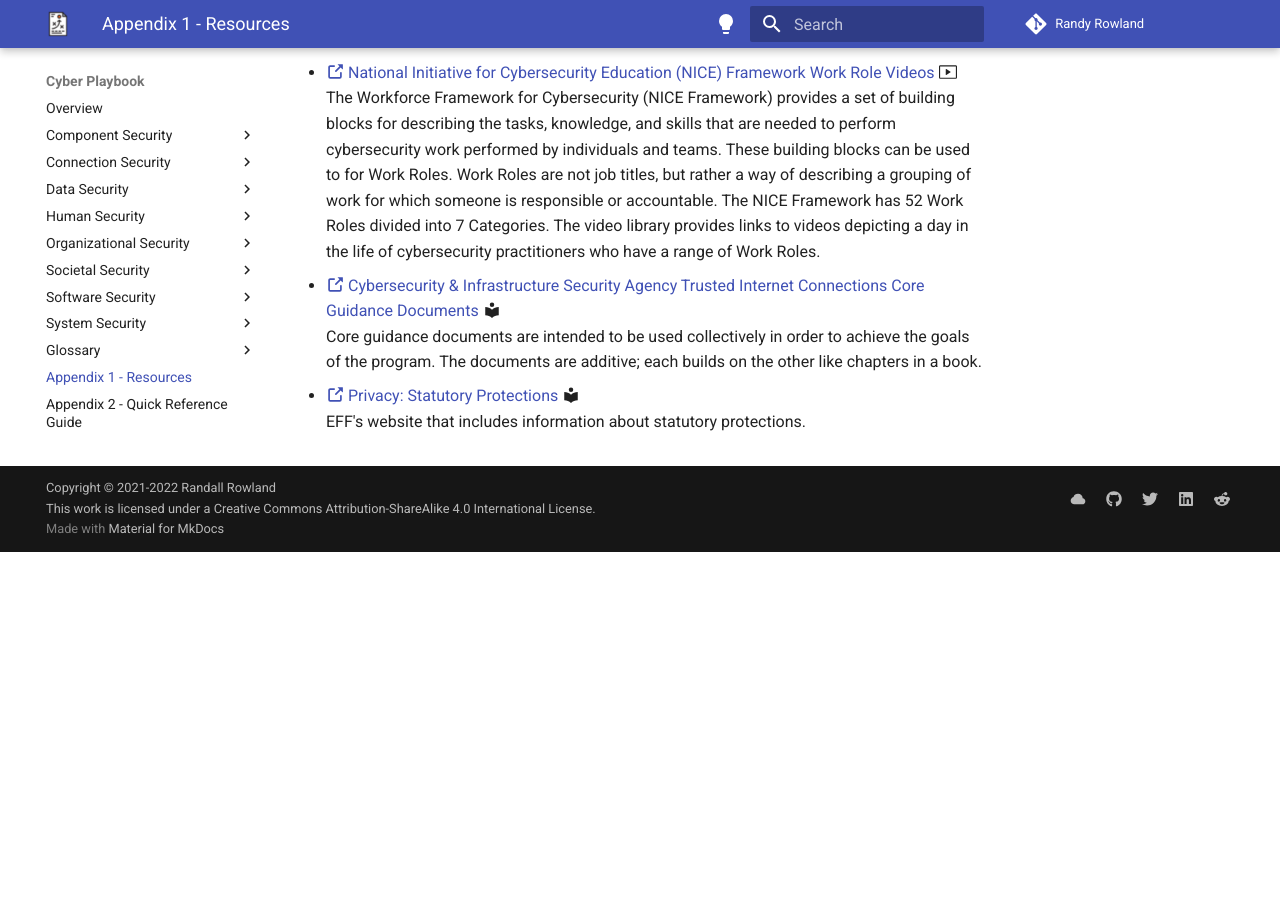
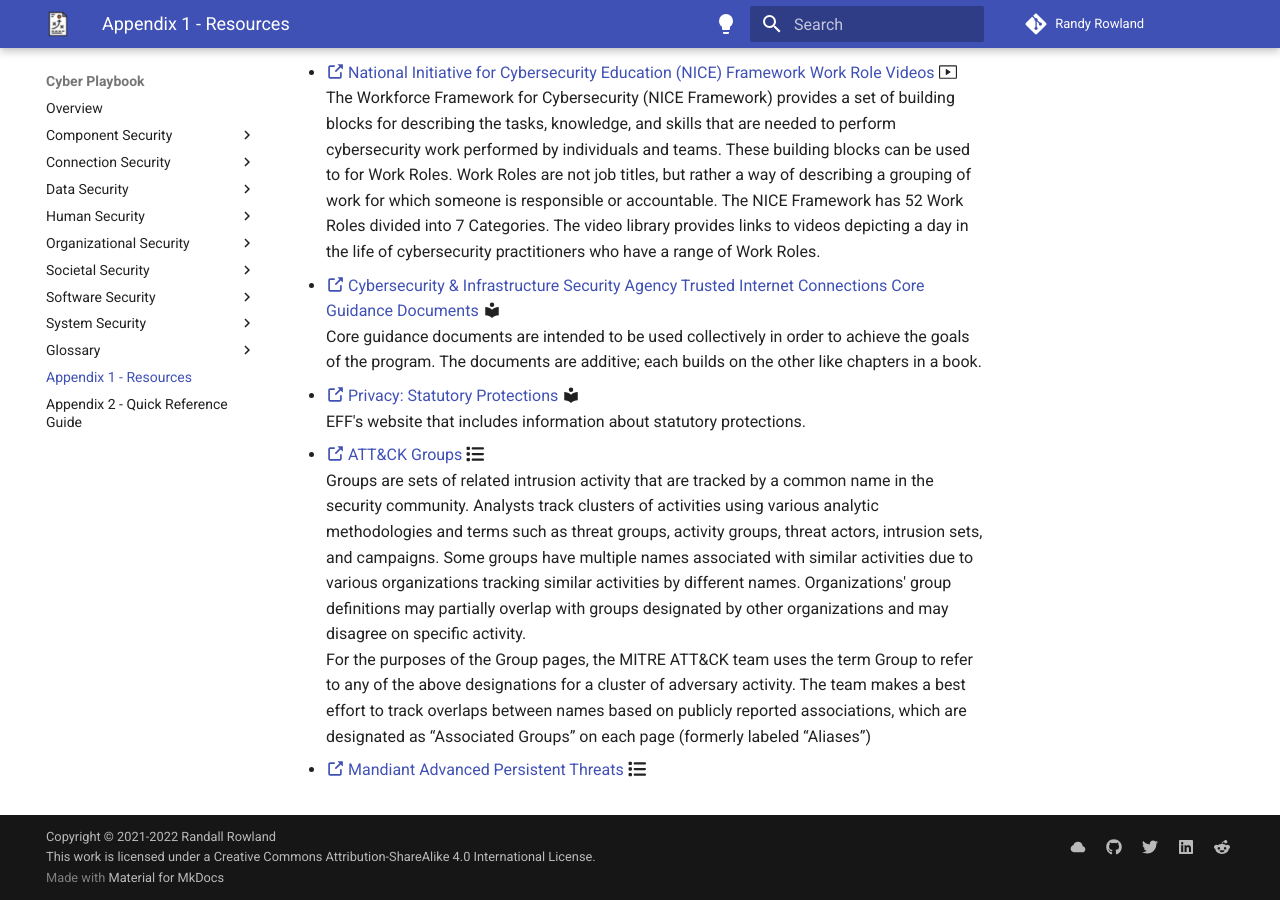
Before and after one commit to rowland007/Cyber-Playbook, an MkDocs documentation site: the page built from docs/resources.md, in a window 1280 px wide and 900 px high, scrolled down 2684 px. Built offline with MkDocs 1.6.1 and Material for MkDocs 9.7.7, drawn with Linux system fonts in a browser that asks for light colours; before the commit the page ends 3236 px from its top, so only the background shows below that.

Commit message:
Add links for ATP info

```diff
--- a/docs/resources.md
+++ b/docs/resources.md
@@ -64,3 +64,9 @@
 
 - [:octicons-link-external-16: Privacy: Statutory Protections](https://ilt.eff.org/Privacy__Statutory_Protections.html) :material-library:
 EFF's website that includes information about statutory protections.
+
+- [:octicons-link-external-16: ATT&CK Groups](https://attack.mitre.org/groups/) :fontawesome-solid-list:
+Groups are sets of related intrusion activity that are tracked by a common name in the security community. Analysts track clusters of activities using various analytic methodologies and terms such as threat groups, activity groups, threat actors, intrusion sets, and campaigns. Some groups have multiple names associated with similar activities due to various organizations tracking similar activities by different names. Organizations' group definitions may partially overlap with groups designated by other organizations and may disagree on specific activity.
+For the purposes of the Group pages, the MITRE ATT&CK team uses the term Group to refer to any of the above designations for a cluster of adversary activity. The team makes a best effort to track overlaps between names based on publicly reported associations, which are designated as “Associated Groups” on each page (formerly labeled “Aliases”)
+
+- [:octicons-link-external-16: Mandiant Advanced Persistent Threats](https://www.mandiant.com/resources/insights/apt-groups) :fontawesome-solid-list:
```
